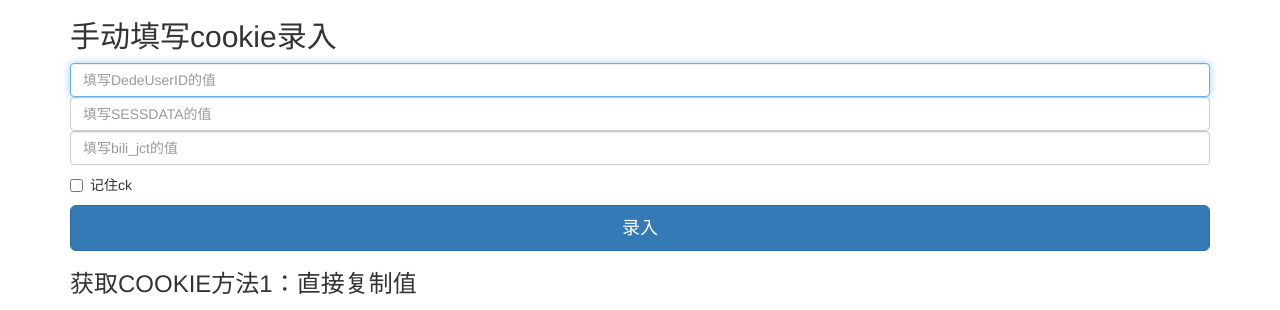
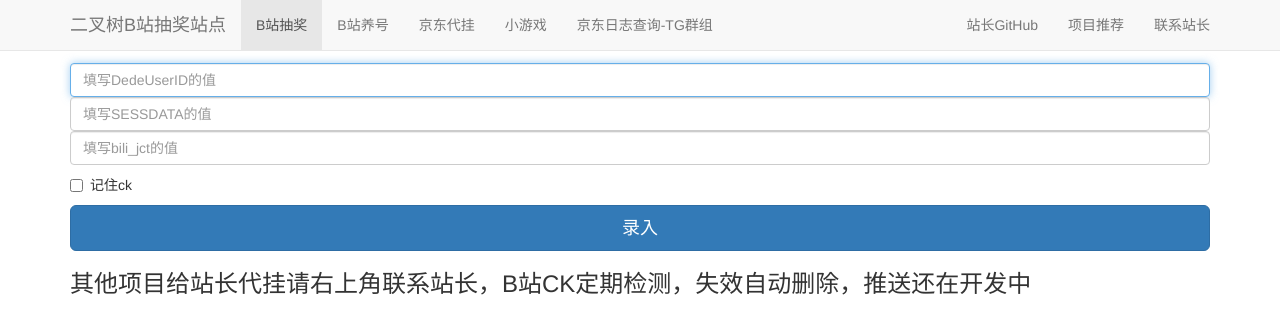
Before and after one commit to wdtgbot/LotteryAutoScript_Station, a FastAPI app: page /b/ckpush/ in a window 1280 px wide. Shown: the top 310 px of the page. Run offline with FastAPI, Linux system fonts and the light colour scheme; parts of the project's set-up code (start-up, migrations or seed data) failed here and were passed over; some libraries are stand-ins or nearby versions.

Commit message:
增加顶端导航栏

```diff
--- a/templates/index.html
+++ b/templates/index.html
@@ -9,7 +9,7 @@
     <meta name="author" content="">
     <link rel="icon" href="https://spiritlhl-tc.oss-cn-beijing.aliyuncs.com/favicon.ico">
 
-    <title>手动录入</title>
+    <title>B站ck手动录入</title>
 
     <!-- 最新版本的 Bootstrap 核心 CSS 文件 -->
 <link rel="stylesheet" href="https://stackpath.bootstrapcdn.com/bootstrap/3.4.1/css/bootstrap.min.css" integrity="sha384-HSMxcRTRxnN+Bdg0JdbxYKrThecOKuH5zCYotlSAcp1+c8xmyTe9GYg1l9a69psu" crossorigin="anonymous">
@@ -23,6 +23,33 @@
   </head>
 
   <body>
+    <nav class="navbar navbar-default navbar-fixed-top">
+      <div class="container">
+        <div class="navbar-header">
+          <button type="button" class="navbar-toggle collapsed" data-toggle="collapse" data-target="#navbar" aria-expanded="false" aria-controls="navbar">
+            <span class="sr-only">Toggle navigation</span>
+            <span class="icon-bar"></span>
+            <span class="icon-bar"></span>
+            <span class="icon-bar"></span>
+          </button>
+          <a class="navbar-brand" href="">二叉树B站抽奖站点</a>
+        </div>
+        <div id="navbar" class="navbar-collapse collapse">
+          <ul class="nav navbar-nav">
+            <li class="active"><a href="">B站抽奖</a></li>
+            <li><a href="">B站养号</a></li>
+            <li ><a href="">京东代挂</a></li>
+            <li><a href="">小游戏</a></li>
+            <li><a href="">京东日志查询-TG群组</a></li>
+          </ul>
+          <ul class="nav navbar-nav navbar-right">
+            <li><a href="https://github.com/spiritLHL">站长GitHub</a></li>
+            <li><a href="https://git.spiritlhl.workers.dev/spiritLHL/Hang-up-items">项目推荐</a></li>
+            <li><a href="https://jq.qq.com/?_wv=1027&k=ptoIt761">联系站长<span class="sr-only">(current)</span></a></li>
+          </ul>
+        </div><!--/.nav-collapse -->
+      </div>
+    </nav>
 
     <div class="container">
 
@@ -41,7 +68,9 @@
         </div>
         <button class="btn btn-lg btn-primary btn-block" type="submit">录入</button>
       </form>
-
+          <div class="blog-post">
+            <h3 class="blog-post-title">其他项目给站长代挂请右上角联系站长，B站CK定期检测，失效自动删除，推送还在开发中</h3>
+            </div>
 
           <div class="blog-post">
             <h3 class="blog-post-title">获取COOKIE方法1：直接复制值</h3>
```
